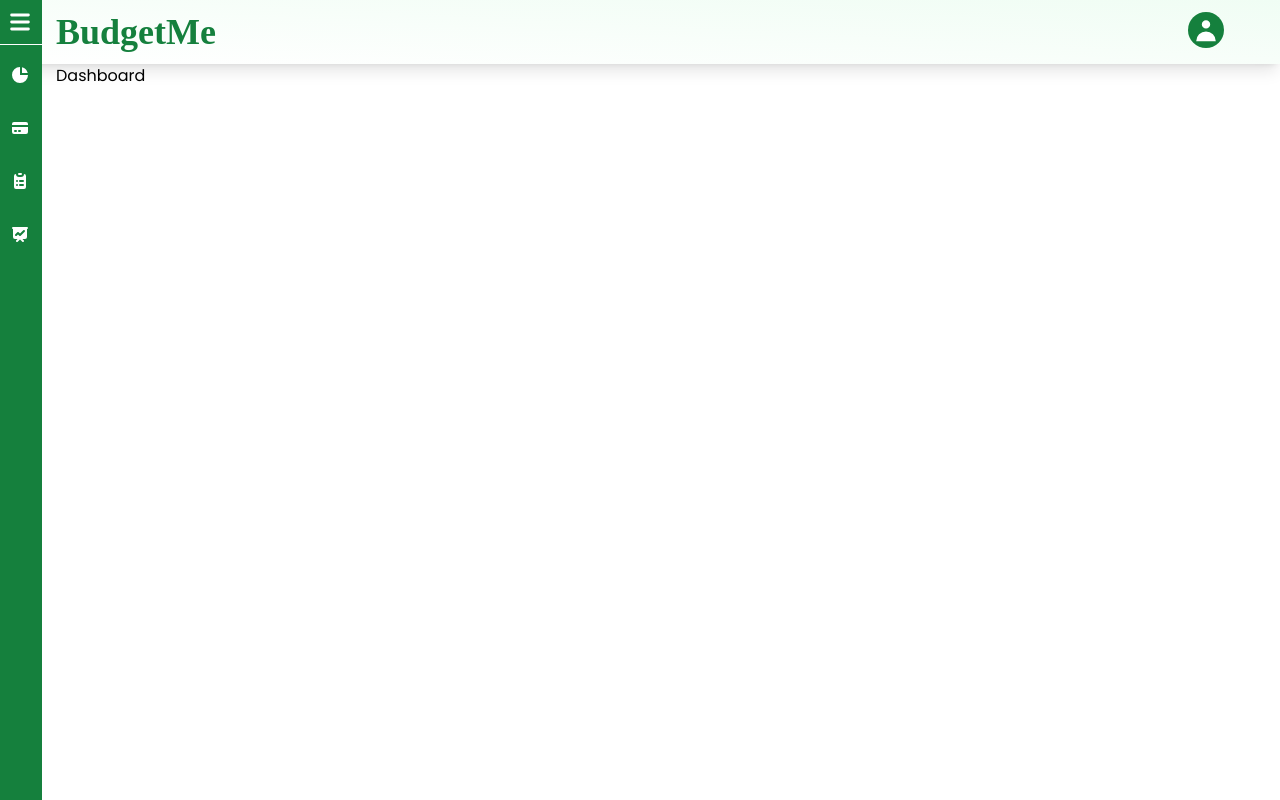
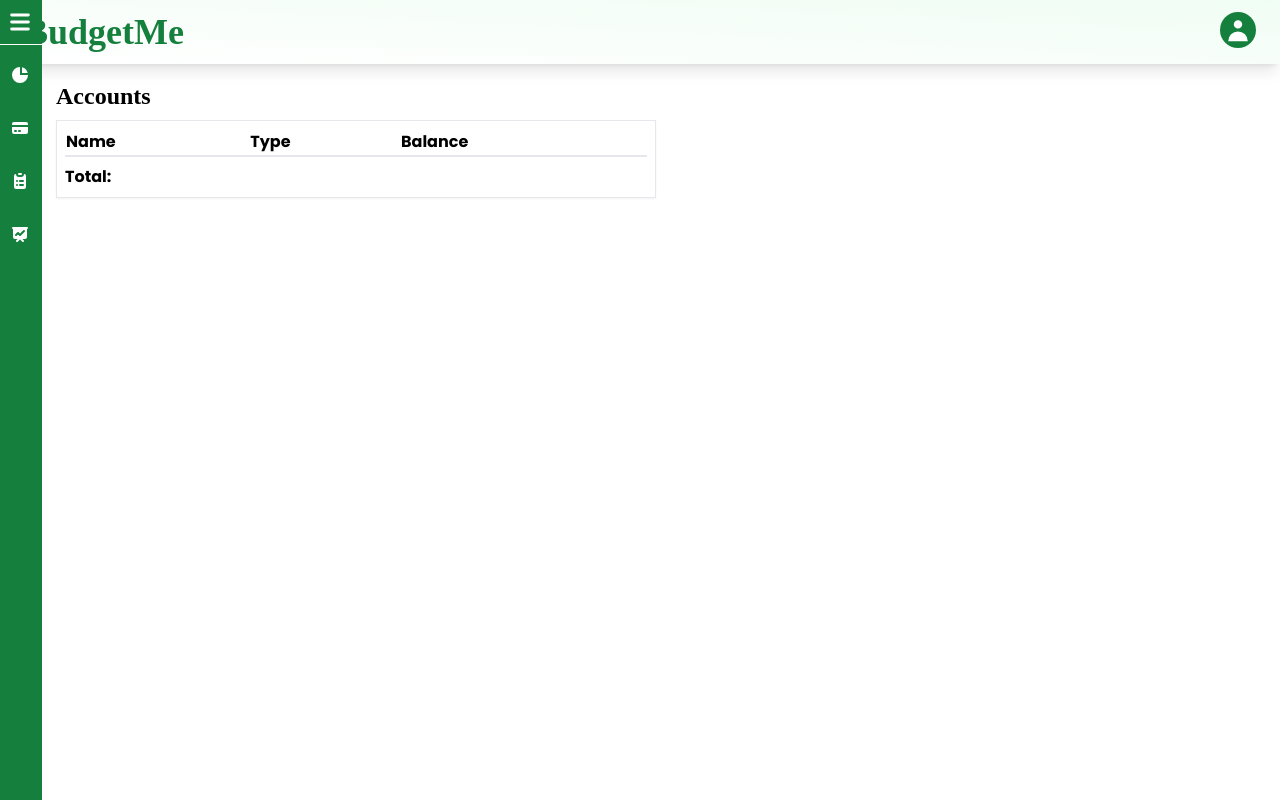
Before and after one commit to mdbow22/budgetMeAPI, a React (Create React App) app in the folder budget-me-react/: page /user/1/dashboard in a window 1280 px wide. Built offline with nearby package versions, Linux system fonts and the light colour scheme; a web font is replaced by a local one.

Commit message:
set up accounts sec of dashboard

```diff
--- a/budget-me-react/src/App.tsx
+++ b/budget-me-react/src/App.tsx
@@ -18,6 +18,9 @@ const App: React.FC = () => {
         <Route path='/login' element={<Login />} />
         <Route path='/user/:id' element={<UserRouter />}>
           <Route path='dashboard' element={<Dashboard />} />
+          <Route path='accounts' />
+          <Route path='budgets' />
+          <Route path='goals' />
         </Route>
         <Route path='*' />
       </Routes>
--- a/budget-me-react/src/Dashboard/Dashboard.tsx
+++ b/budget-me-react/src/Dashboard/Dashboard.tsx
@@ -1,8 +1,60 @@
-import React from 'react'
+import React, { useEffect, useState } from 'react'
+import { useAccountContext } from '../services/AccountContext';
 
 const Dashboard: React.FC = () => {
+
+    const { userAccounts } = useAccountContext();
+    const [total, setTotal] = useState<number>();
+
+    useEffect(() => {
+        if(userAccounts.length) {
+            const userWorth = userAccounts.map(account => Number(account.balance))
+                .reduce((prev, curr) => prev + curr)
+
+            console.log(userWorth, typeof userWorth);
+            setTotal(userWorth);
+        }
+    }, [userAccounts])
+
   return (
-    <div>Dashboard</div>
+    <div>
+        <section className='w-1/2'>
+            <h3 className='text-2xl'>Accounts</h3>
+            <div className='shadow-sm mt-2 border p-2'>
+                <table className='w-full border-b-2 text-left'>
+                    <thead className='border-b-2'>
+                        <tr>
+                            <th>
+                                Name
+                            </th>
+                            <th>
+                                Type
+                            </th>
+                            <th>
+                                Balance
+                            </th>
+                        </tr>
+                    </thead>
+                    <tbody>
+                        {!!userAccounts?.length &&
+                            userAccounts.map(account => {
+                                return (
+                                    <tr key={account.id} className='border-b'>
+                                        <td className='py-2'>{account.name}</td>
+                                        <td className='py-2'>{account.type}</td>
+                                        <td className='py-2'>{Number(account.balance)}</td>
+                                    </tr>
+                                )
+                            })
+                        }
+                    </tbody>
+                </table>
+                <div className='pt-2'>
+                    <span className='font-bold'>Total: </span>{total}
+                </div>
+            </div>
+        </section>
+    </div>
   )
 }
 
--- a/budget-me-react/src/Navigation/LoginPopup.tsx
+++ b/budget-me-react/src/Navigation/LoginPopup.tsx
@@ -22,7 +22,7 @@ const LoginPopup: React.FC = () => {
         <button type='button' className='md:ml-auto text-white bg-green-700 p-1 rounded-full'
             onClick={() => setShowMenu(prev => !prev)}>
             <svg xmlns="http://www.w3.org/2000/svg" className="h-7 w-7" viewBox="0 0 20 20" fill="currentColor">
-                <path fill-rule="evenodd" d="M10 9a3 3 0 100-6 3 3 0 000 6zm-7 9a7 7 0 1114 0H3z" clip-rule="evenodd" />
+                <path fillRule="evenodd" d="M10 9a3 3 0 100-6 3 3 0 000 6zm-7 9a7 7 0 1114 0H3z" clipRule="evenodd" />
             </svg>
         </button>
     </div>
--- a/budget-me-react/src/Navigation/Router/UserRouter.tsx
+++ b/budget-me-react/src/Navigation/Router/UserRouter.tsx
@@ -11,7 +11,7 @@ const UserRouter: React.FC = () => {
         <AccountProvider>
         <SideNav />
         <Private>
-            <div className='pl-14'>
+            <div className='pl-14 pr-6 pt-4'>
                 <Outlet />
             </div>
         </Private>
--- a/budget-me-react/src/Navigation/SideNav.tsx
+++ b/budget-me-react/src/Navigation/SideNav.tsx
@@ -17,7 +17,7 @@ const SideNav: React.FC = () => {
 
         initializeAccounts();
 
-    }, [user?.id])
+    }, [user?.id, fillAccounts])
 
     const [showMenu, setShowMenu] = useState(false);
 
--- a/budget-me-react/src/Navigation/TopNav.tsx
+++ b/budget-me-react/src/Navigation/TopNav.tsx
@@ -1,4 +1,4 @@
-import React, { useState } from 'react'
+import React from 'react'
 import { Link } from 'react-router-dom';
 import { useUser } from '../services/UserContext';
 import LoginPopup from './LoginPopup';
@@ -8,7 +8,7 @@ const TopNav: React.FC = () => {
     const { isAuthed, user } = useUser();
 
   return (
-    <nav className='text-green-700 flex justify-between py-3 px-14 bg-gradient-to-bl from-green-50 shadow-lg h-16'>
+    <nav className={`text-green-700 flex justify-between py-3 pr-6 bg-gradient-to-bl from-green-50 shadow-lg h-16 ${isAuthed ? 'pl-14' : 'pl-6'}`}>
         <div className='flex items-center'>
             <Link to={isAuthed ? `/user/${user?.id}/dashboard` : '/'}>
                 <h1 className='text-4xl text-center font-bold'>BudgetMe</h1>
--- a/budget-me-react/src/services/AccountContext.tsx
+++ b/budget-me-react/src/services/AccountContext.tsx
@@ -1,17 +1,30 @@
-import React, { createContext, useContext, useState } from 'react'
+import React, { createContext, useCallback, useContext, useState } from 'react'
 import API from '../utils/API';
 import { getToken } from '../utils/Auth';
 
+interface UserAccounts {
+    id: number,
+    name: string,
+    type: string,
+    balance: string,
+    starting_balance: string,
+    user_id: number,
+    createdAt: string,
+    updatedAt: string,
+}
+
 interface AcctContextType {
-    userAccounts: undefined,
+    userAccounts: UserAccounts[],
     fillAccounts: () => Promise<any>;
 }
+
+
 
 const AccountContext = createContext<AcctContextType | null>(null);
 
 const AccountProvider:React.FC<{ children: React.ReactNode }> = ({ children }) => {
 
-    const [userAccounts, setUserAccounts] = useState<any>();
+    const [userAccounts, setUserAccounts] = useState<UserAccounts[]>([]);
 
     const getAccountInfo = async () => {
 
@@ -22,7 +35,7 @@ const AccountProvider:React.FC<{ children: React.ReactNode }> = ({ children }) =
             }
     }
 
-    const fillAccounts = async () => {
+    const fillAccounts = useCallback(async () => {
         const accountInfo = await getAccountInfo();
 
         if(accountInfo) {
@@ -30,8 +43,8 @@ const AccountProvider:React.FC<{ children: React.ReactNode }> = ({ children }) =
             return;
         }
 
-        setUserAccounts(null);
-    }
+        setUserAccounts([]);
+    }, []);
 
     const Accounts = {
         userAccounts,
```
